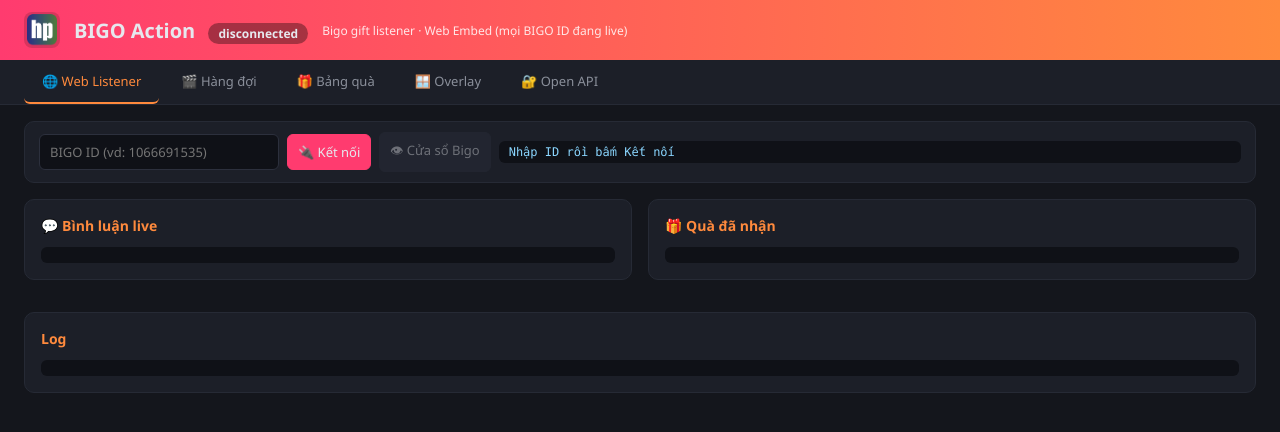
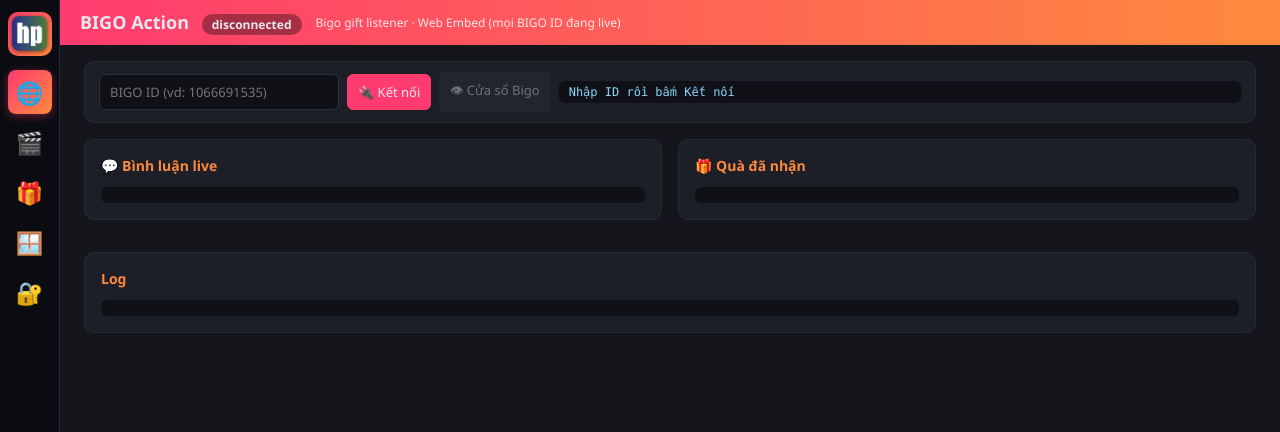
Before and after one commit to hpmediaoffifical/HP-Action-Bigo-LIVE, an Electron app: page renderer/index.html in a window 1280 px wide. Shown: the top 432 px of the page. Drawn offline with Linux system fonts and the light colour scheme; no server answers.

Commit message:
feat(ui): Phase A - sidebar vertical thay tabs ngang
Layout moi: grid 60px sidebar + 1fr main-content.
- Sidebar trai: logo gradient o tren + 5 tab buttons icon (44x44, font 22px),
  hover scale 1.06, active state gradient hong-cam co glow.
- Main-content cuon doc lap, height 100vh.
- Header gon hon, padding 10x20.
- Logic tabs khong doi: cac sidebar buttons co class 'tab' va data-tab,
  handler trong app.js van work nguyen.

Phase A xong - test sidebar nav. Tiep theo: Phase B (stats inline trong connect bar).

```diff
--- a/renderer/index.html
+++ b/renderer/index.html
@@ -7,19 +7,23 @@
   <link rel="stylesheet" href="style.css" />
 </head>
 <body>
+  <div class="app-layout">
+    <aside class="sidebar">
+      <div class="sidebar-logo" title="BIGO Action">
+        <img src="../logo-hp.png" alt="logo" />
+      </div>
+      <button class="tab sidebar-tab active" data-tab="embed" title="Web Listener">🌐</button>
+      <button class="tab sidebar-tab" data-tab="queue" title="Hàng đợi hiệu ứng">🎬</button>
+      <button class="tab sidebar-tab" data-tab="gifts" title="Bảng quà">🎁</button>
+      <button class="tab sidebar-tab" data-tab="overlays" title="Overlay">🪟</button>
+      <button class="tab sidebar-tab" data-tab="oauth" title="Open API (OAuth)">🔐</button>
+    </aside>
+
+    <div class="main-content">
   <header>
-    <img src="../logo-hp.png" alt="logo" class="header-logo" />
     <h1>BIGO Action <span class="badge" id="status">disconnected</span></h1>
     <div class="hint">Bigo gift listener · Web Embed (mọi BIGO ID đang live)</div>
   </header>
-
-  <nav class="tabs">
-    <button class="tab active" data-tab="embed">🌐 Web Listener</button>
-    <button class="tab" data-tab="queue">🎬 Hàng đợi</button>
-    <button class="tab" data-tab="gifts">🎁 Bảng quà</button>
-    <button class="tab" data-tab="overlays">🪟 Overlay</button>
-    <button class="tab" data-tab="oauth">🔐 Open API</button>
-  </nav>
 
   <main>
     <!-- =================== TAB: WEB LISTENER =================== -->
@@ -185,6 +189,8 @@
       <pre id="log" class="log"></pre>
     </section>
   </main>
+    </div>
+  </div>
 
   <!-- =================== MODAL: EDIT GIFT =================== -->
   <dialog id="giftDialog" class="modal">
--- a/renderer/style.css
+++ b/renderer/style.css
@@ -1,18 +1,66 @@
 * { box-sizing: border-box; }
 body { margin: 0; font-family: 'Segoe UI', system-ui, sans-serif; background: #14161c; color: #e6e8ee; font-size: 13px; }
 
-header { padding: 12px 24px; background: linear-gradient(90deg, #ff3b6f, #ff8a3d); display: flex; align-items: center; gap: 14px; }
-header .header-logo { width: 36px; height: 36px; border-radius: 8px; object-fit: contain; background: rgba(0,0,0,0.15); padding: 2px; }
-header h1 { margin: 0; font-size: 20px; }
+/* ============ Layout: Sidebar + Main ============ */
+.app-layout {
+  display: grid;
+  grid-template-columns: 60px 1fr;
+  min-height: 100vh;
+}
+.sidebar {
+  background: #0a0c12;
+  border-right: 1px solid #262a35;
+  display: flex;
+  flex-direction: column;
+  align-items: center;
+  gap: 6px;
+  padding: 12px 6px;
+  position: sticky;
+  top: 0;
+  height: 100vh;
+}
+.sidebar-logo {
+  width: 44px; height: 44px;
+  border-radius: 10px;
+  background: linear-gradient(135deg, #ff3b6f, #ff8a3d);
+  display: flex; align-items: center; justify-content: center;
+  margin-bottom: 8px;
+  padding: 4px;
+}
+.sidebar-logo img {
+  width: 100%; height: 100%; object-fit: contain;
+  filter: drop-shadow(0 1px 2px rgba(0,0,0,0.5));
+}
+.sidebar-tab {
+  width: 44px; height: 44px;
+  font-size: 22px;
+  border: 0;
+  background: transparent;
+  border-radius: 8px;
+  cursor: pointer;
+  color: #8a8f9a;
+  transition: background 0.12s, color 0.12s, transform 0.12s;
+  padding: 0;
+}
+.sidebar-tab:hover { background: #1c1f28; color: #e6e8ee; transform: scale(1.06); }
+.sidebar-tab.active {
+  background: linear-gradient(135deg, #ff3b6f, #ff8a3d);
+  color: #fff;
+  box-shadow: 0 2px 10px rgba(255, 59, 111, 0.4);
+}
+.main-content {
+  overflow-y: auto;
+  min-width: 0;
+  height: 100vh;
+}
+
+/* Header trong main-content */
+header { padding: 10px 20px; background: linear-gradient(90deg, #ff3b6f, #ff8a3d); display: flex; align-items: center; gap: 14px; }
+header h1 { margin: 0; font-size: 18px; }
 .badge { display: inline-block; padding: 2px 10px; border-radius: 12px; background: rgba(0,0,0,0.35); font-size: 12px; margin-left: 8px; }
 .badge.on { background: #1e8a4f; }
 .hint { color: rgba(255,255,255,0.85); font-size: 12px; }
 .hint.small { color: #8a8f9a; margin-top: 8px; font-size: 11px; }
-
-.tabs { display: flex; gap: 4px; padding: 0 24px; background: #1c1f28; border-bottom: 1px solid #262a35; }
-.tab { background: transparent; border: 0; color: #8a8f9a; padding: 12px 18px; cursor: pointer; font-size: 13px; border-bottom: 2px solid transparent; }
-.tab:hover { color: #e6e8ee; }
-.tab.active { color: #ff8a3d; border-bottom-color: #ff8a3d; }
 
 main { padding: 16px 24px; }
 .tab-panel { display: none; }
```
